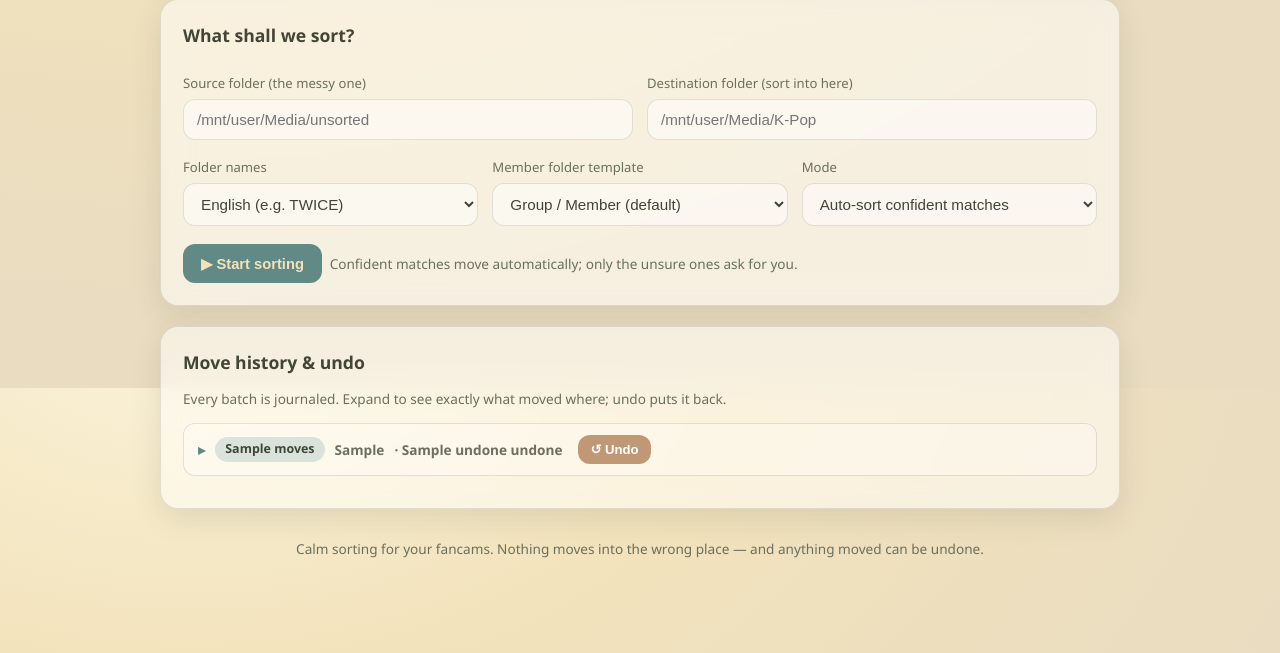
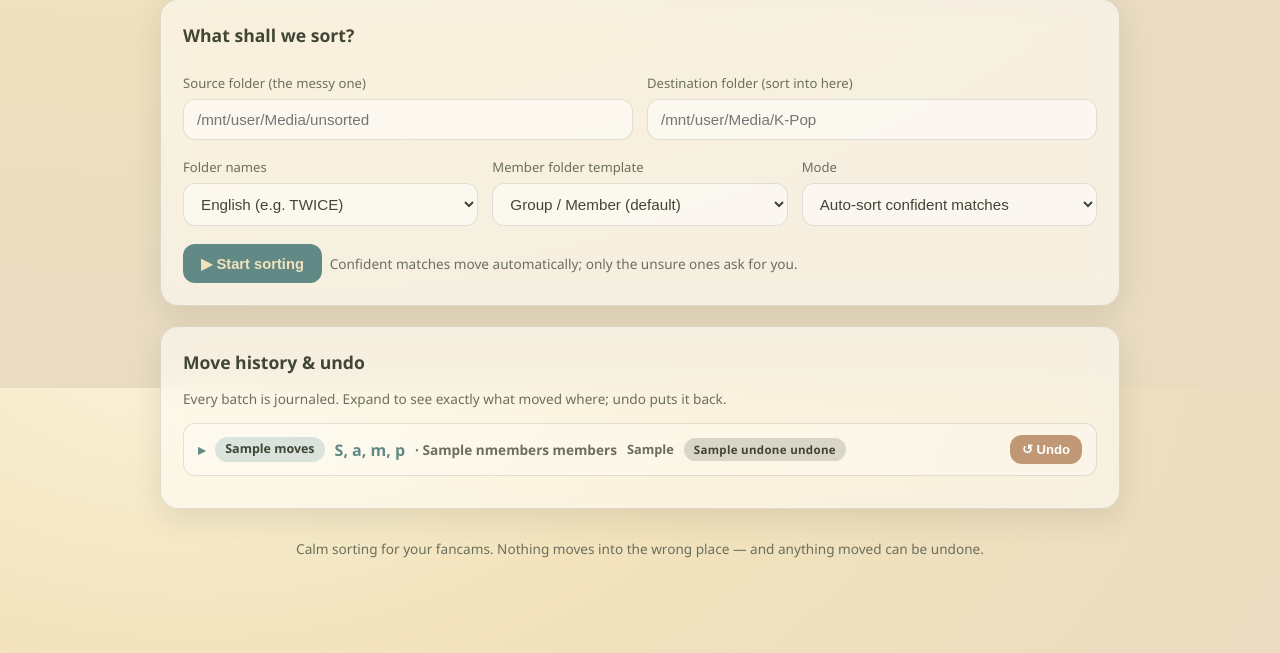
Before and after one commit to AnotherAsian123/K-Sorter, a FastAPI app: template app/templates/index.html in a window 1280 px wide. Shown: the part 412-1065 px from the top of the page. Run offline with FastAPI, Linux system fonts and the light colour scheme; the template is opened without the code that fills it: most values are stand-ins (such as "Sample title", 1, 10 or a date in 2020); data that the repository does not hold is empty; parts of the project's set-up code (start-up, migrations or seed data) failed here and were passed over.

Commit message:
Fill batch summary gap with info; pin Undo to the right
The whitespace before Undo now carries useful at-a-glance info: the groups
involved in the batch (first few + "more"), the distinct member count, and
the date. Undo is right-aligned (margin-left:auto) instead of crowding the
move count.

Co-Authored-By: Claude Opus 4.8 <noreply@anthropic.com>

```diff
--- a/app/engine.py
+++ b/app/engine.py
@@ -220,9 +220,17 @@ def _journal(batch_id, source, dest, action, method,
 def list_batches(limit: int = 20) -> list[dict]:
     rows = db.query(
         "SELECT batch_id, COUNT(*) n, MIN(created_at) at, MAX(created_at) at_end, "
-        "SUM(undone) undone FROM move_journal GROUP BY batch_id "
-        "ORDER BY at_end DESC LIMIT ?", (limit,))
-    return [dict(r) for r in rows]
+        "SUM(undone) undone, COUNT(DISTINCT member_name) nmembers "
+        "FROM move_journal GROUP BY batch_id ORDER BY at_end DESC LIMIT ?", (limit,))
+    out = []
+    for r in rows:
+        d = dict(r)
+        d["groups"] = [g["group_name"] for g in db.query(
+            "SELECT DISTINCT group_name FROM move_journal WHERE batch_id=? "
+            "AND group_name IS NOT NULL AND group_name != '' "
+            "ORDER BY group_name", (d["batch_id"],))]
+        out.append(d)
+    return out
 
 
 def get_batch_moves(batch_id: str) -> list[dict]:
--- a/app/static/css/style.css
+++ b/app/static/css/style.css
@@ -156,7 +156,12 @@ input:focus, select:focus { outline: none; border-color: var(--sage);
 .bchip { font-weight: 700; color: var(--olive); background: rgba(150,187,187,.35);
   padding: 3px 10px; border-radius: 999px; font-size: .78rem; }
 [data-theme="dark"] .bchip { color: var(--cream); }
-.batch-sum .btn { margin-left: 6px; }
+.bgroups { color: var(--sage); font-weight: 600; white-space: nowrap;
+  overflow: hidden; text-overflow: ellipsis; max-width: 40%; }
+[data-theme="dark"] .bgroups { color: var(--teal); }
+.batch-sum .batch-date { font-size: .8rem; }
+/* Undo stays pinned to the right; the gap before it is filled with batch info. */
+.batch-undo { margin-left: auto; flex-shrink: 0; }
 .batch-body { padding: 4px 14px 14px; }
 
 table.moves { width: 100%; border-collapse: collapse; font-size: .82rem; }
--- a/app/templates/index.html
+++ b/app/templates/index.html
@@ -92,9 +92,11 @@ window.KS_DEFAULTS = {source: "{{ settings.source_default }}", dest: "{{ setting
     <summary class="batch-sum">
       <span class="disc" aria-hidden="true">&#9656;</span>
       <span class="bchip">{{ b.n }} move{{ '' if b.n == 1 else 's' }}</span>
-      <span class="muted">{{ b.at }}</span>
-      {% if b.undone %}<span class="muted">&middot; {{ b.undone }} undone</span>{% endif %}
-      <button class="btn clay small" onclick="event.preventDefault();event.stopPropagation();undoBatch('{{ b.batch_id }}', this)">&#8634; Undo</button>
+      {% if b.groups %}<span class="bgroups" title="{{ b.groups|join(', ') }}">{{ b.groups[:4]|join(', ') }}{% if b.groups|length > 4 %} +{{ b.groups|length - 4 }} more{% endif %}</span>{% endif %}
+      {% if b.nmembers %}<span class="muted">&middot; {{ b.nmembers }} member{{ '' if b.nmembers == 1 else 's' }}</span>{% endif %}
+      <span class="muted batch-date">{{ b.at }}</span>
+      {% if b.undone %}<span class="chip manual">{{ b.undone }} undone</span>{% endif %}
+      <button class="btn clay small batch-undo" onclick="event.preventDefault();event.stopPropagation();undoBatch('{{ b.batch_id }}', this)">&#8634; Undo</button>
     </summary>
     <div class="batch-body" hx-get="/batch/{{ b.batch_id }}/moves"
          hx-trigger="toggle once from:closest details" hx-swap="innerHTML">
```
